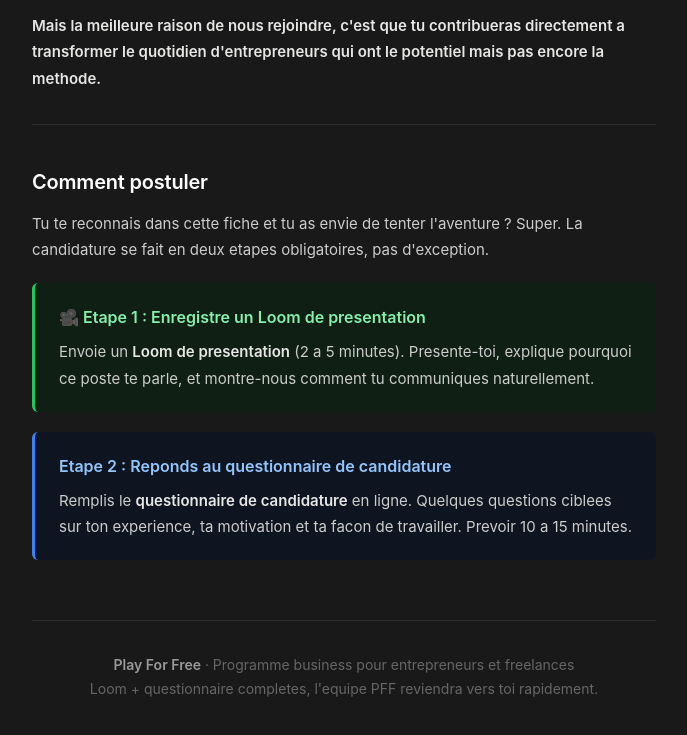
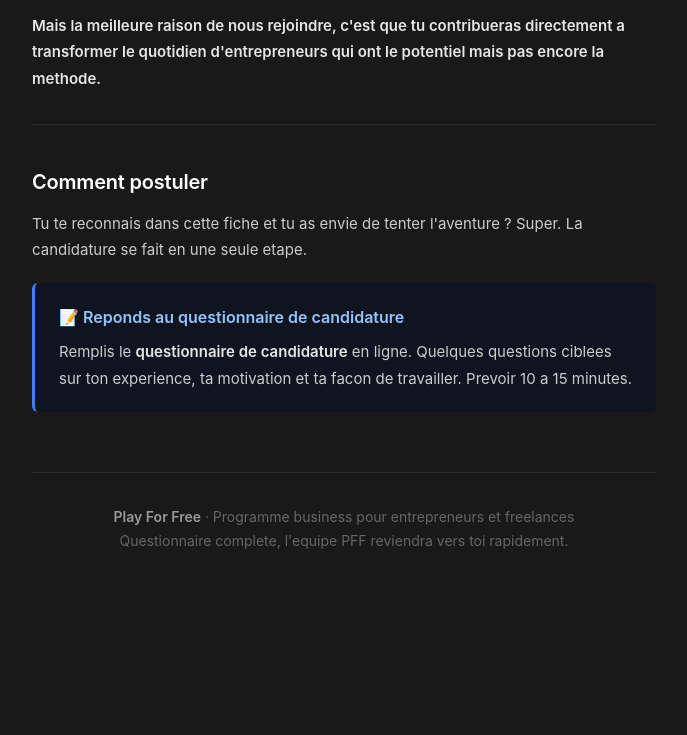
Before and after one commit to ZaiYonPFF/crm-cailleau-education, a plain HTML site: page fiche-setter-pff.html in a window 1280 px wide. Shown: the part 5608-6343 px from the top of the page, without its empty margins (296-983 px from the left). After the commit the page ends 6280 px from the top, so only its background shows below. Drawn offline with Linux system fonts and the light colour scheme.

Commit message:
Retrait Loom candidature setter PFF

```diff
--- a/fiche-setter-pff.html
+++ b/fiche-setter-pff.html
@@ -220,21 +220,16 @@
   <hr class="divider">
 
   <h2>Comment postuler</h2>
-  <p>Tu te reconnais dans cette fiche et tu as envie de tenter l'aventure ? Super. La candidature se fait en deux etapes obligatoires, pas d'exception.</p>
-
-  <div class="callout" style="border-left-color: #22c55e; background: #0f1f14; padding: 20px 24px; border-radius: 6px; margin: 20px 0;">
-    <p style="margin: 0 0 8px 0; font-size: 16px; font-weight: 600; color: #86efac;">🎥 Etape 1 : Enregistre un Loom de presentation</p>
-    <p style="margin: 0; color: #ccc; font-size: 15px;">Envoie un <strong>Loom de presentation</strong> (2 a 5 minutes). Presente-toi, explique pourquoi ce poste te parle, et montre-nous comment tu communiques naturellement.</p>
-  </div>
+  <p>Tu te reconnais dans cette fiche et tu as envie de tenter l'aventure ? Super. La candidature se fait en une seule etape.</p>
 
   <div class="callout" style="border-left-color: #3b82f6; background: #0f1520; padding: 20px 24px; border-radius: 6px; margin: 20px 0;">
-    <p style="margin: 0 0 8px 0; font-size: 16px; font-weight: 600; color: #93c5fd;">Etape 2 : Reponds au questionnaire de candidature</p>
+    <p style="margin: 0 0 8px 0; font-size: 16px; font-weight: 600; color: #93c5fd;">📝 Reponds au questionnaire de candidature</p>
     <p style="margin: 0; color: #ccc; font-size: 15px;">Remplis le <strong>questionnaire de candidature</strong> en ligne. Quelques questions ciblees sur ton experience, ta motivation et ta facon de travailler. Prevoir 10 a 15 minutes.</p>
   </div>
 
   <div class="footer">
     <strong>Play For Free</strong> · Programme business pour entrepreneurs et freelances<br>
-    <span>Loom + questionnaire completes, l'equipe PFF reviendra vers toi rapidement.</span>
+    <span>Questionnaire complete, l'equipe PFF reviendra vers toi rapidement.</span>
   </div>
 
 </div>
```
